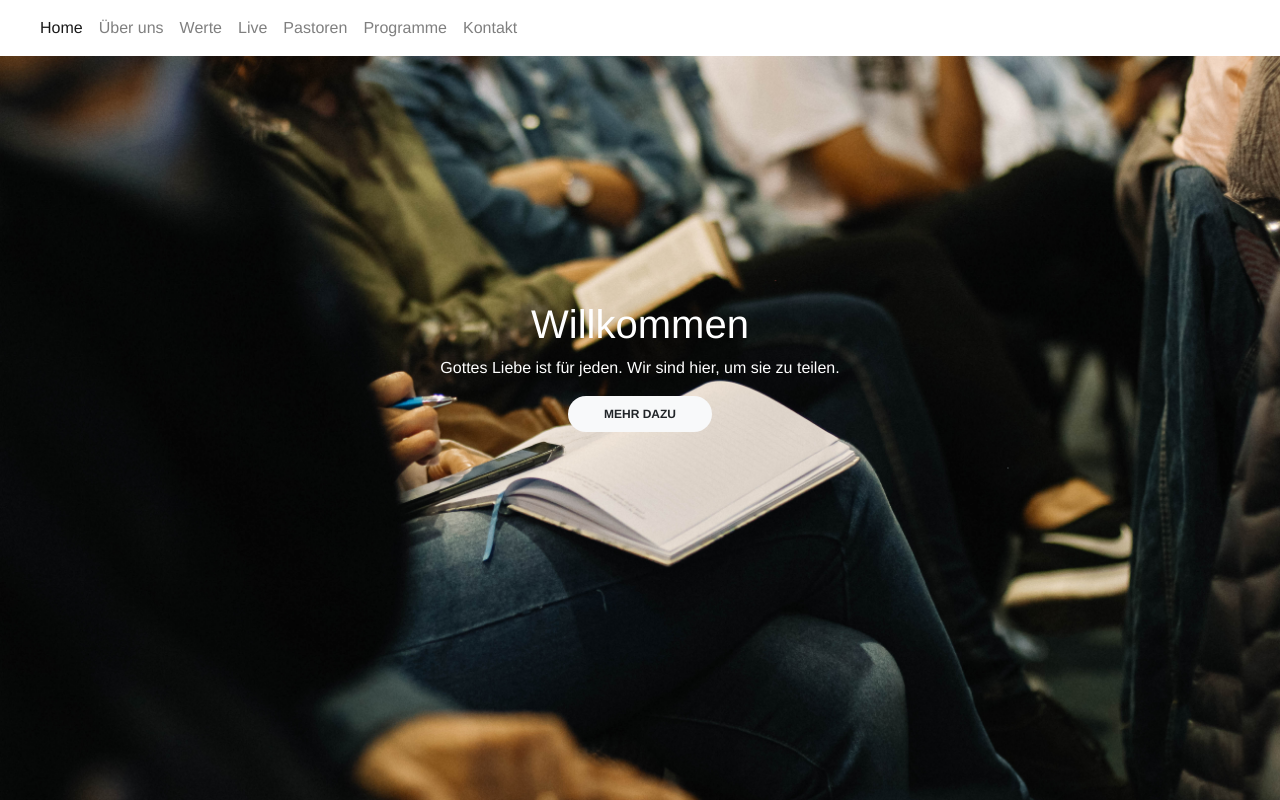
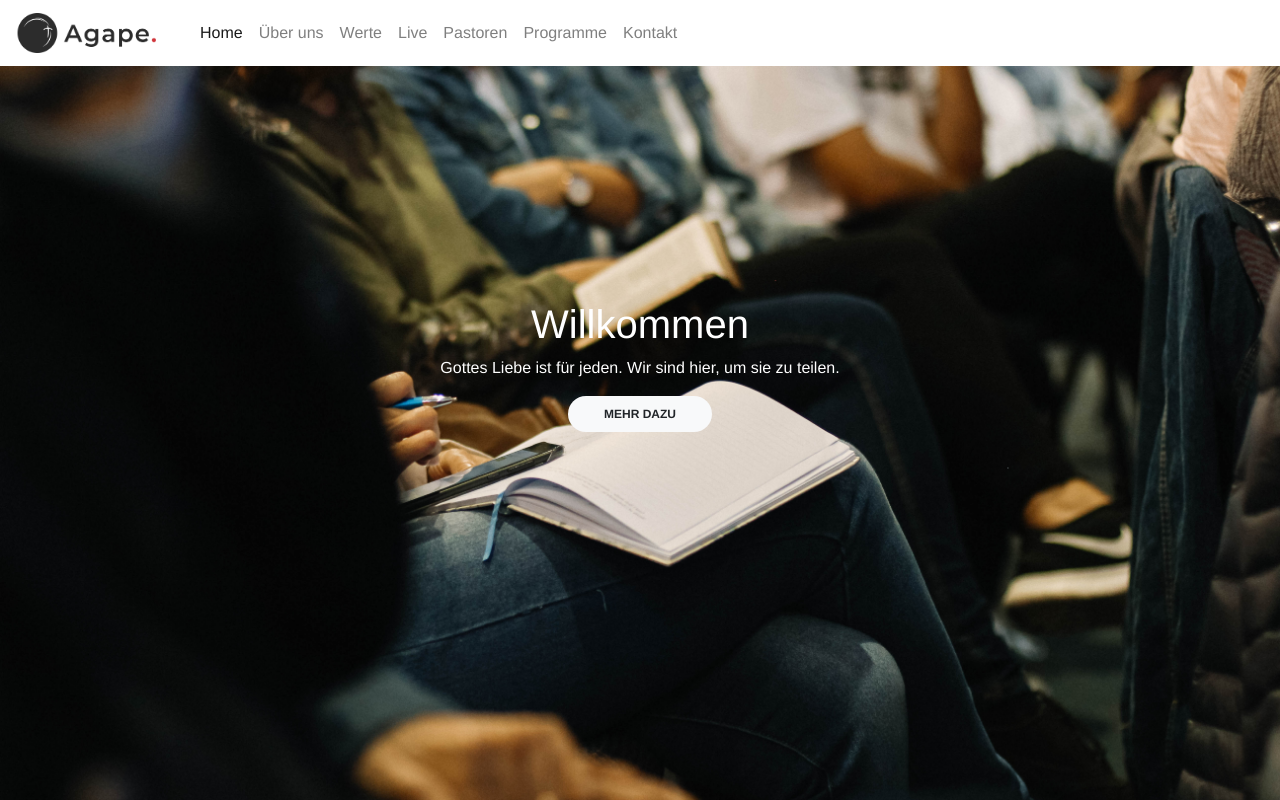
Before and after one commit to stefanmatar/agapewien, a Vue app: page /#/ in a window 1280 px wide. Shown: the top 800 px of the page. Built offline with nearby package versions, Linux system fonts and the light colour scheme; no server answers; some icons are missing.

Commit message:
add logo to navbar & refactor

```diff
--- a/src/components/Navbar.vue
+++ b/src/components/Navbar.vue
@@ -1,14 +1,15 @@
 <template>
   <div>
     <nav class="navbar fixed-top navbar-light navbar-expand-md bg-white">
-      <a class="navbar-brand" href="#"></a>
+      <a class="navbar-brand" href="#">
+        <img src="/static/logo.png" alt="Agape Wien" class="navbar-logo">
+      </a>
       <button class="navbar-toggler collapsed"
-        type="button"
-        data-toggle="collapse"
-        data-target="#navigation"
-        aria-controls="navbarsExample04"
-        aria-expanded="false"
-        aria-label="Toggle navigation">
+              type="button"
+              data-toggle="collapse"
+              data-target="#navigation"
+              aria-controls="navigation"
+              aria-expanded="false">
         <span class="navbar-toggler-icon"></span>
       </button>
       <div class="navbar-collapse collapse" id="navigation">
@@ -47,13 +48,16 @@
 </script>
 
 <style>
-  .logo {
+  .navbar-logo {
     width: 140px;
+    margin-right: 1em;
   }
+
   .navbar-brand {
     margin: 0;
   }
+
   .navbar-light .navbar-toggler {
-     border: none;
+    border: none;
   }
 </style>
```
